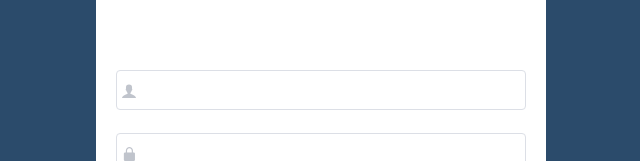
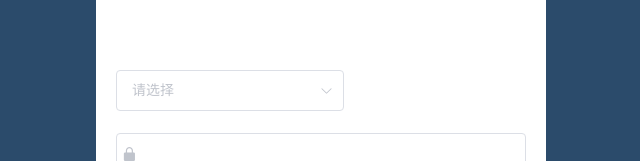
Before and after one commit to huangyan321/vue_shop, a Vue app: page /#/login in a window 1280 px wide. Shown: the part 319-480 px from the top of the page, without its empty margins (319-959 px from the left). Built offline with nearby package versions, Linux system fonts and the light colour scheme.

Commit message:
代码修订

```diff
--- a/src/components/login.vue
+++ b/src/components/login.vue
@@ -15,10 +15,13 @@
       >
         <!-- 用户名 -->
         <el-form-item prop="username">
-          <el-input
-            prefix-icon="iconfont icon-user"
-            v-model="login_form.username"
-          ></el-input>
+         <div class="block">
+              <!-- <span class="demonstration">多选选择任意一级选项</span> -->
+              <el-cascader
+                :options="options"
+                :props="{ multiple: true, checkStrictly: true }"
+                clearable></el-cascader>
+          </div>
         </el-form-item>
         <!-- 密码 -->
         <el-form-item prop="password" ref="passwordRef">
@@ -41,20 +44,81 @@
 export default {
   name: "login",
   data() {
+    var validcodeip = (rule, value, callback) => {
+    const reg = /^(\d{1,2}|1\d\d|2[0-4]\d|25[0-5])\.(\d{1,2}|1\d\d|2[0-4]\d|25[0-5])\.(\d{1,2}|1\d\d|2[0-4]\d|25[0-5])\.(\d{1,2}|1\d\d|2[0-4]\d|25[0-5])$/;
+    if (reg.test(value)) {
+        callback();
+    } else {
+        return callback(new Error('输入格式不合法！'));
+    }
+};
     return {
+      props: { multiple: true },
+        options: [{
+          value: 1,
+          label: '东南',
+          children: [{
+            value: 2,
+            label: '上海',
+            children: [
+              { value: 3, label: '普陀' },
+              { value: 4, label: '黄埔' },
+              { value: 5, label: '徐汇' }
+            ]
+          }, {
+            value: 7,
+            label: '江苏',
+            children: [
+              { value: 8, label: '南京' },
+              { value: 9, label: '苏州' },
+              { value: 10, label: '无锡' }
+            ]
+          }, {
+            value: 12,
+            label: '浙江',
+            children: [
+              { value: 13, label: '杭州' },
+              { value: 14, label: '宁波' },
+              { value: 15, label: '嘉兴' }
+            ]
+          }]
+        }, {
+          value: 17,
+          label: '西北',
+          children: [{
+            value: 18,
+            label: '陕西',
+            children: [
+              { value: 19, label: '西安' },
+              { value: 20, label: '延安' }
+            ]
+          }, {
+            value: 21,
+            label: '新疆维吾尔族自治区',
+            children: [
+              { value: 22, label: '乌鲁木齐' },
+              { value: 23, label: '克拉玛依' }
+            ]
+          }]
+        }],
       login_form: {
         username: "",
         password: "",
       },
       loginform_rules: {
         username: [
-          { required: true, message: "请输入用户名", trigger: "blur" },
-          {
-            min: 3,
-            max: 10,
-            message: "长度在 3 到 10 个字符",
-            trigger: "blur",
-          },
+          // { required: true, message: "请输入用户名", trigger: "blur" },
+          // {
+          //   min: 3,
+          //   max: 10,
+          //   message: "长度在 3 到 10 个字符",
+          //   trigger: "blur",
+          // },
+
+            {
+              validator: validcodeip, trigger: 'blur'
+            }
+
         ],
         password: [
           { required: true, message: "请输入密码", trigger: "change" },
@@ -150,4 +214,5 @@ export default {
   display: flex;
   justify-content: flex-end;
 }
+
 </style>
```
